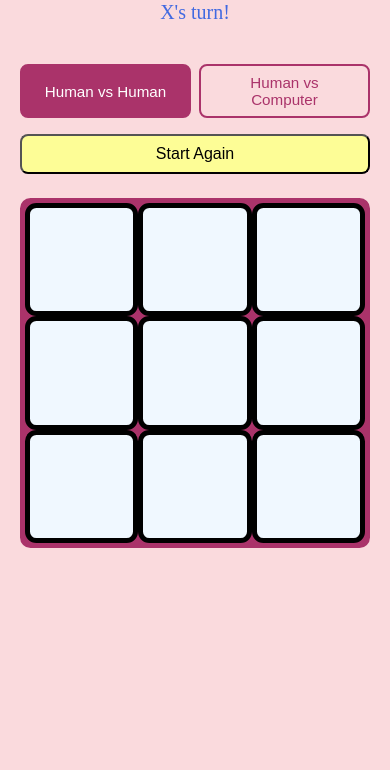
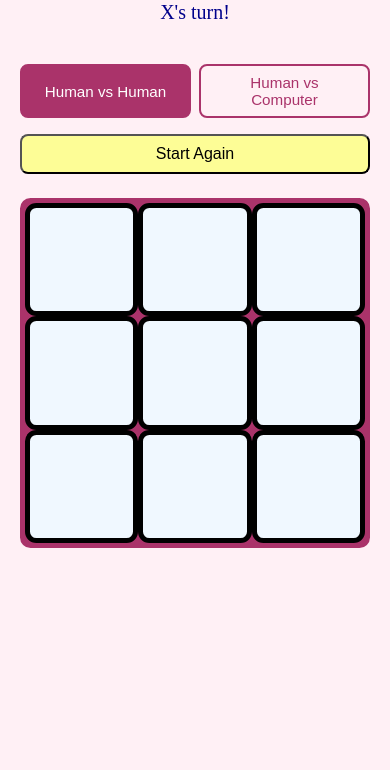
Before and after one commit to KerryCX/tic-tac-toe, a plain HTML site: page index.html in a window 390 px wide. Shown: the part 74-844 px from the top of the page. Drawn offline with Linux system fonts and the light colour scheme.

Commit message:
fix: improve contrast and button appearance on mobile

```diff
--- a/script.js
+++ b/script.js
@@ -40,7 +40,7 @@ const updateMessage = (type) => {
   switch (type) {
     case "turn":
       messageBox.textContent = `${currentPlayer}'s turn!`;
-      messageBox.style.color = "#4169e1";
+      messageBox.style.color = "#00008B";
       break;
     case "taken":
       // Shown when a player clicks an already-occupied square
@@ -64,7 +64,7 @@ const updateMessage = (type) => {
     case "thinking":
       // Shown during the 500ms delay before the computer takes its turn
       messageBox.textContent = `Computer is thinking...`;
-      messageBox.style.color = "#4169e1";
+      messageBox.style.color = "#00008B";
       break;
   }
 };
--- a/style.css
+++ b/style.css
@@ -5,12 +5,12 @@
 }
 
 body {
-  background-color: #ff69b4;
+  background-color: #fff0f5;
 }
 
 /* Main layout: vertical stack, centred, full viewport height */
 main {
-  background-color: #fadadd;
+  background-color: #fff0f5;
   min-height: 100vh;
   display: flex;
   flex-direction: column;
@@ -18,6 +18,7 @@ main {
   justify-content: flex-start;
   padding: 12px 20px 20px;
   gap: 16px;
+  width: 100%;
 }
 
 /* Side-by-side layout: controls on the left, grid on the right */
@@ -52,7 +53,7 @@ main {
 #message {
   text-align: center;
   font-size: clamp(20px, 3vw, 50px);
-  color: #4169e1;
+  color: #00008b;
 }
 
 /* Sidebar: fixed width, full grid height, buttons pushed to top and bottom */
@@ -106,6 +107,9 @@ main {
   color: #aa336a;
   cursor: pointer;
   text-align: center;
+  -webkit-appearance: none;
+  appearance: none;
+  outline: none;
 }
 
 /* Active state: filled pink background, white text */
```
